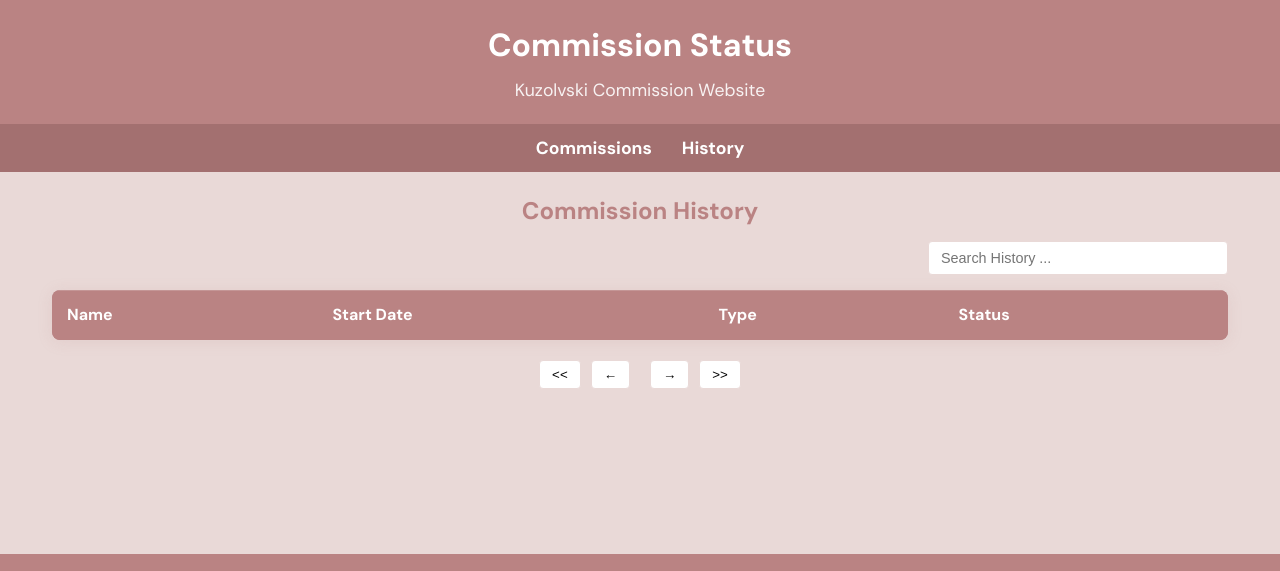
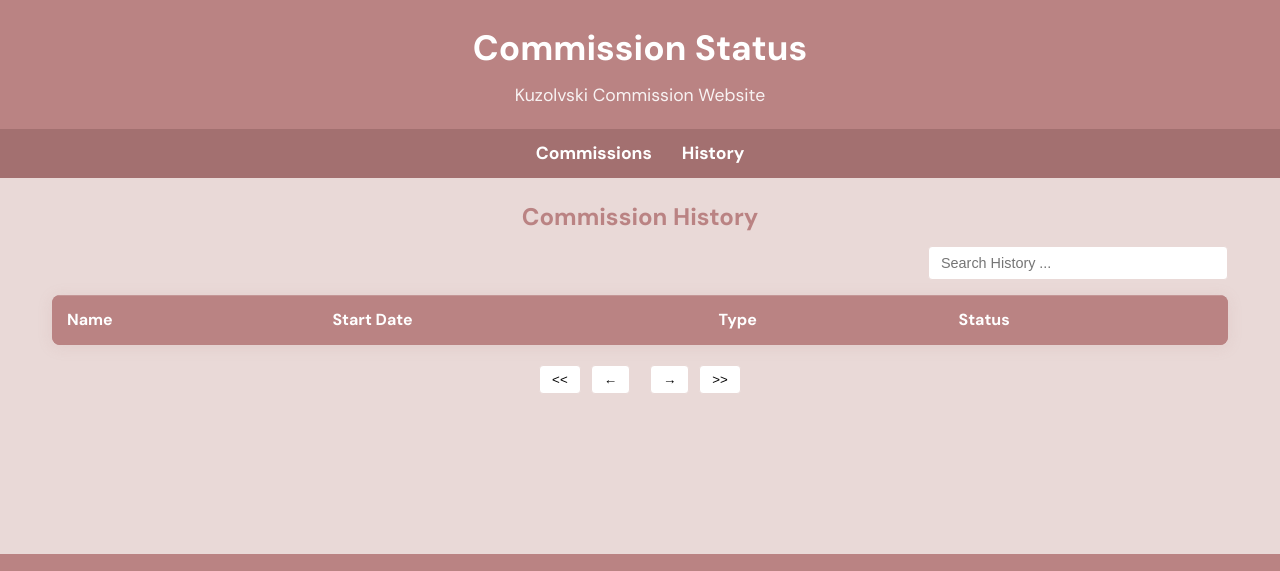
Before and after one commit to kuzolvski/kuzolvski.github.io, a plain HTML site: page history.html in a window 1280 px wide. Shown: the top 571 px of the page. Drawn offline with Linux system fonts and the light colour scheme; no server answers.

Commit message:
revisi header

```diff
--- a/history.html
+++ b/history.html
@@ -11,8 +11,10 @@
   </head>
   <body>
     <header>
-      <h1>Commission Status</h1>
-      <p>Kuzolvski Commission Website</p>
+      <div class="header-title">
+        <h1>Commission Status</h1>
+        <p>Kuzolvski Commission Website</p>
+      </div>
     </header>
     <nav>
       <a href="index.html">Commissions</a>
```
